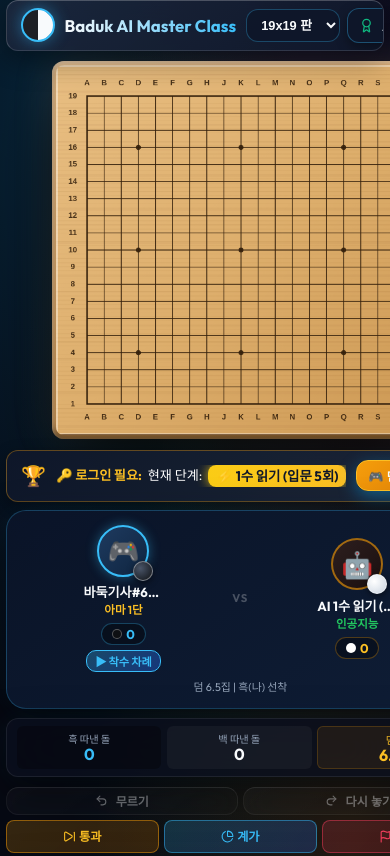
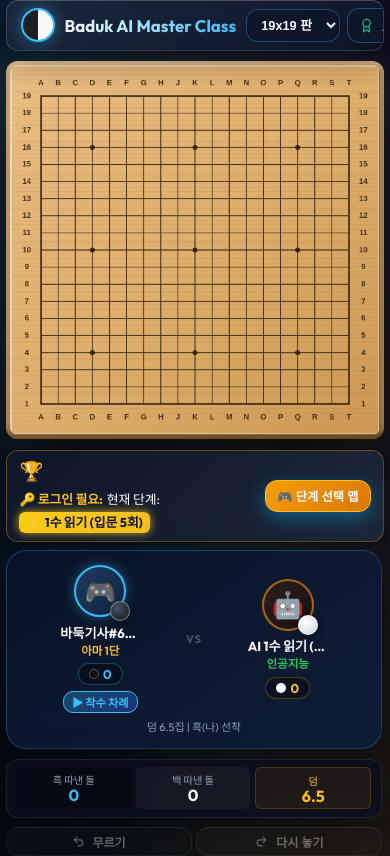
Before and after one commit to korbill73/baduk, a React (Vite) app: page / in a window 390 px wide. Shown: the top 856 px of the page. Built offline with nearby package versions, Linux system fonts and the light colour scheme; no server answers.

Commit message:
Fix challenge banner flexWrap on mobile to prevent horizontal overflow and right button clipping

```diff
--- a/src/App.tsx
+++ b/src/App.tsx
@@ -597,19 +597,23 @@ export function App() {
           {/* 바둑판 아래: 승단/강등 챌린지 안내 & 대국 전적 바 */}
           <div className="glass-panel" style={{
             marginTop: '0.65rem',
-            padding: '0.6rem 0.9rem',
+            padding: '0.55rem 0.8rem',
             background: 'linear-gradient(135deg, rgba(15, 23, 42, 0.92), rgba(30, 41, 59, 0.95))',
             border: '1px solid rgba(245, 158, 11, 0.35)',
             borderRadius: 'var(--radius-md)',
             display: 'flex',
             alignItems: 'center',
             justifyContent: 'space-between',
-            gap: '0.6rem',
+            gap: '0.5rem',
+            flexWrap: 'wrap',
+            width: '100%',
+            maxWidth: '100%',
+            boxSizing: 'border-box',
             boxShadow: '0 4px 15px rgba(0,0,0,0.3)'
           }}>
-            <div style={{ display: 'flex', alignItems: 'center', gap: '0.65rem', flex: 1, minWidth: 0 }}>
-              <span style={{ fontSize: '1.25rem', flexShrink: 0 }}>🏆</span>
-              <div style={{ fontSize: '0.82rem', color: '#ffffff', lineHeight: 1.35, overflow: 'hidden', textOverflow: 'ellipsis', whiteSpace: 'nowrap', display: 'flex', alignItems: 'center', gap: '6px' }}>
+            <div style={{ display: 'flex', alignItems: 'center', gap: '0.5rem', flex: 1, minWidth: 0, flexWrap: 'wrap' }}>
+              <span style={{ fontSize: '1.2rem', flexShrink: 0 }}>🏆</span>
+              <div style={{ fontSize: '0.8rem', color: '#ffffff', lineHeight: 1.3, display: 'flex', alignItems: 'center', gap: '4px', flexWrap: 'wrap' }}>
                 {currentUser ? (
                   <>
                     <strong style={{ color: '#fbbf24' }}>[{userProfile.nickname}님]</strong>
@@ -618,15 +622,15 @@ export function App() {
                       background: 'linear-gradient(90deg, #facc15, #fbbf24)',
                       color: '#0f172a',
                       fontWeight: 900,
-                      fontSize: '0.84rem',
-                      padding: '2px 8px',
-                      borderRadius: '8px',
-                      boxShadow: '0 0 12px rgba(250, 204, 21, 0.8)',
+                      fontSize: '0.8rem',
+                      padding: '2px 7px',
+                      borderRadius: '6px',
+                      boxShadow: '0 0 10px rgba(250, 204, 21, 0.8)',
                       letterSpacing: '-0.2px'
                     }}>
                       ⚡ {aiRank.name}
                     </span>
-                    <span style={{ color: '#38bdf8', marginLeft: '4px', fontWeight: 600 }}>
+                    <span style={{ color: '#38bdf8', marginLeft: '2px', fontWeight: 600 }}>
                       (⚔️ 1승 시 승급 | 현 3패시 강등: <strong style={{ color: '#ef4444' }}>{userProfile.currentRankLosses || 0}패</strong> / 3패)
                     </span>
                   </>
@@ -638,10 +642,10 @@ export function App() {
                       background: 'linear-gradient(90deg, #facc15, #fbbf24)',
                       color: '#0f172a',
                       fontWeight: 900,
-                      fontSize: '0.84rem',
-                      padding: '2px 8px',
-                      borderRadius: '8px',
-                      boxShadow: '0 0 12px rgba(250, 204, 21, 0.8)'
+                      fontSize: '0.8rem',
+                      padding: '2px 7px',
+                      borderRadius: '6px',
+                      boxShadow: '0 0 10px rgba(250, 204, 21, 0.8)'
                     }}>
                       ⚡ {aiRank.name}
                     </span>
```
